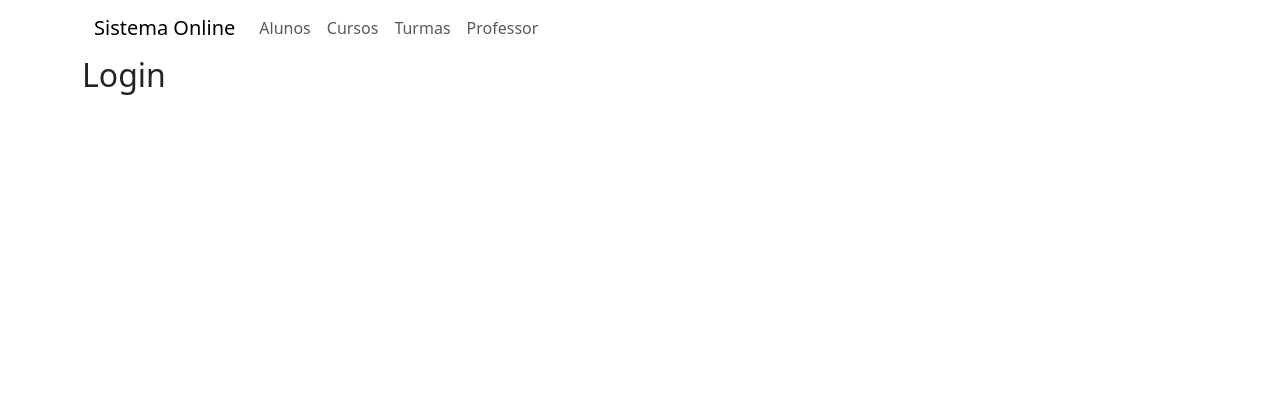
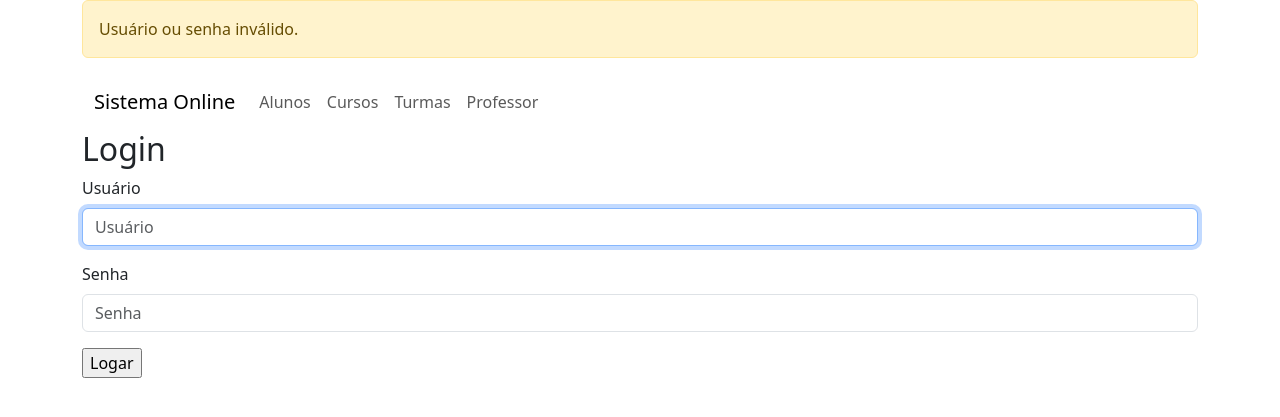
Before and after one commit to ricardoreisdata/sistema_online_django, a Django app: page /autenticacao/login in a window 1280 px wide. Shown: the top 417 px of the page. Run offline with Django 4.2, Linux system fonts and the light colour scheme; some libraries are stand-ins or nearby versions.

Commit message:
Criacao da funcao Logar

```diff
--- a/autenticacao/templates/login.html
+++ b/autenticacao/templates/login.html
@@ -1,4 +1,10 @@
 {% extends 'base.html' %}
+{% load bootstrap5 %}
 {% block content %}
     <h2>Login</h2>
+    <form method="post">
+        {% csrf_token %}
+        {% bootstrap_form login_form %}
+        <input type="submit" value="Logar">
+    </form>
 {% endblock %}
--- a/autenticacao/urls.py
+++ b/autenticacao/urls.py
@@ -2,6 +2,6 @@ from django.urls import path
 from autenticacao import views
 
 urlpatterns = [
-    path('login', views.login, name='login'),
+    path('login', views.logar, name='login'),
     path('registro', views.registro, name='registro'),
 ]
--- a/autenticacao/views.py
+++ b/autenticacao/views.py
@@ -1,7 +1,28 @@
-from django.shortcuts import render
+from django.shortcuts import render, redirect
+from django.contrib.auth.forms import AuthenticationForm
+from django.contrib.auth import authenticate, login
+from django.contrib import messages
 
-def login(request):
-    return render(request, template_name='login.html')
+def logar(request):
+    form = AuthenticationForm(request, data=request.POST)
+    if form.is_valid():
+        usuario = form.cleaned_data.get('username')
+        senha = form.cleaned_data.get('password')
+
+        user = authenticate(username = usuario, password = senha)
+
+        if user is not None:
+            login(request, user)
+            messages.info(request, f'Seja bem vindo, {user.username}')
+            return redirect('index')
+        else:
+            #messages.error(request, message='Usuário ou senha inválido.')
+            messages.info(request, message='Usuário ou senha inválido.')
+            #return render(request, template_name='login.html', context={'login_form':form})
+    else:
+        messages.info(request, message='Usuário ou senha inválido.')
+    form = AuthenticationForm()
+    return render(request, template_name='login.html', context={'login_form':form})
 
 def registro(request):
     return render(request, template_name='registro.html')
```
